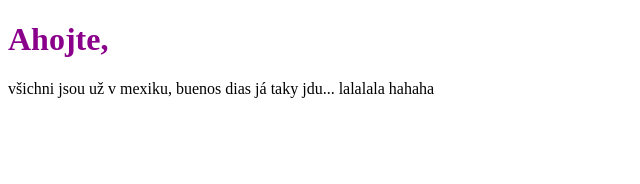
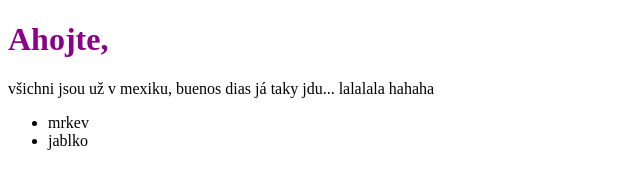
Before and after one commit to KatieHat/mujprojektik, a plain HTML site: page index.html in a window 1280 px wide. Shown: the whole page, without its empty margins (0-640 px from the left). Drawn offline with Linux system fonts and the light colour scheme.

Commit message:
opět jen přes funkci

```diff
--- a/index.html
+++ b/index.html
@@ -10,5 +10,9 @@
 <body>
     <h1>Ahojte,</h1>
     <p>všichni jsou už v mexiku, buenos dias já taky jdu... lalalala hahaha</p>
+    <ul>
+        <li>mrkev</li>
+        <li>jablko</li>
+    </ul>
 </body>
 </html>
```
